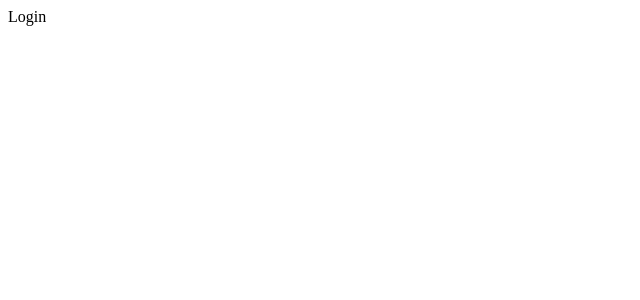
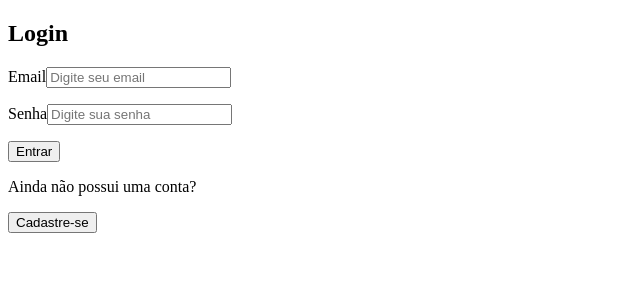
Before and after one commit to fernando-izar/finalproject-m3, a React (Create React App) app: page /login in a window 1280 px wide. Shown: the top 300 px of the page, without its empty margins (0-640 px from the left). Built offline with nearby package versions, Linux system fonts and the light colour scheme.

Commit message:
feat: login page

```diff
--- a/src/App.tsx
+++ b/src/App.tsx
@@ -1,4 +1,6 @@
 import React from "react";
+import UserContextProvider from "./contexts/UserContext";
+import MainRoutes from "./routes";
 
 import Routes from "./routes";
 
@@ -7,8 +9,10 @@ import { GlobalStyle } from "./styles/global";
 function App() {
   return (
     <>
-      <GlobalStyle />
-      <Routes />
+      <UserContextProvider>
+        <GlobalStyle />
+        <MainRoutes />
+      </UserContextProvider>
     </>
   );
 }
--- /dev/null
+++ b/src/Validations/index.tsx
@@ -0,0 +1,10 @@
+import * as yup from "yup";
+
+export const schemaLogin = yup.object().shape({
+  email: yup
+    .string()
+    .email()
+    .required("Campo obrigatório")
+    .email("Email inválido!"),
+  password: yup.string().required("Campo obrigatório"),
+});
--- a/src/contexts/UserContext.tsx
+++ b/src/contexts/UserContext.tsx
@@ -1,3 +1,57 @@
-import { createContext } from "react";
+import { useNavigate } from "react-router-dom";
+import { ReactNode, createContext } from "react";
+import axios from "axios";
+import { toast } from "react-toastify";
 
-export const UserContext = createContext({});
+export const UserContext = createContext<IContextProviderProps>(
+  {} as IContextProviderProps
+);
+
+export interface ILoginDataProps {
+  email: string;
+  password: string;
+}
+
+export interface IUserContextProviderProps {
+  children: ReactNode;
+}
+
+export interface IContextProviderProps {
+  loginData: (data: ILoginDataProps) => void;
+  toRegister: () => void;
+}
+
+export interface ILoginDataProps {
+  email: string;
+  password: string;
+}
+
+const UserContextProvider = ({ children }: IUserContextProviderProps) => {
+  const navigate = useNavigate();
+
+  const loginData = (data: ILoginDataProps) => {
+    axios
+      .post("https://api-m3-g2.herokuapp.com/login", data)
+      .then((response) => {
+        console.log(response.data);
+        window.localStorage.clear();
+        window.localStorage.setItem("@userToken", response.data.token);
+        window.localStorage.setItem("@userID", response.data.user.id);
+        toast.success("Login efetuado com sucesso!");
+        navigate("/home", { replace: true });
+      })
+      .catch((error) => toast.error("Email ou senha inválidos!"));
+  };
+
+  const toRegister = () => {
+    navigate("/register", { replace: true });
+  };
+
+  return (
+    <UserContext.Provider value={{ loginData, toRegister }}>
+      {children}
+    </UserContext.Provider>
+  );
+};
+
+export default UserContextProvider;
--- a/src/index.tsx
+++ b/src/index.tsx
@@ -1,6 +1,8 @@
 import React from "react";
 import ReactDOM from "react-dom/client";
 import { BrowserRouter } from "react-router-dom";
+import { ToastContainer } from "react-toastify";
+import UserContextProvider from "./contexts/UserContext";
 
 import App from "./App";
 
@@ -10,7 +12,20 @@ const root = ReactDOM.createRoot(
 root.render(
   <React.StrictMode>
     <BrowserRouter>
-      <App />
+      <UserContextProvider>
+        <ToastContainer
+          position="top-center"
+          autoClose={3000}
+          hideProgressBar={false}
+          newestOnTop={false}
+          closeOnClick
+          rtl={false}
+          pauseOnFocusLoss
+          pauseOnHover
+          style={{ width: "250px" }}
+        />
+        <App />
+      </UserContextProvider>
     </BrowserRouter>
   </React.StrictMode>
 );
--- a/src/pages/Login/index.tsx
+++ b/src/pages/Login/index.tsx
@@ -1,5 +1,49 @@
+import { useContext } from "react";
+import { ILoginDataProps, UserContext } from "../../contexts/UserContext";
 import { Container } from "./styles";
+import { useForm } from "react-hook-form";
+import { yupResolver } from "@hookform/resolvers/yup";
+import { schemaLogin } from "../../Validations";
 
 export const Login = () => {
-  return <Container>Login</Container>;
+  const { toRegister, loginData } = useContext(UserContext);
+  const {
+    register,
+    handleSubmit,
+    formState: { errors },
+  } = useForm<ILoginDataProps>({ resolver: yupResolver(schemaLogin) });
+
+  return (
+    <Container>
+      <form onSubmit={handleSubmit(loginData)}>
+        <h2>Login</h2>
+
+        <label htmlFor="email">Email</label>
+
+        <input
+          type="text"
+          id="email"
+          placeholder="Digite seu email"
+          {...register("email")}
+        />
+        <p>{errors.email?.message}</p>
+
+        <label htmlFor="password">Senha</label>
+        <input
+          type="password"
+          id="password"
+          placeholder="Digite sua senha"
+          {...register("password")}
+        />
+        <p>{errors.password?.message}</p>
+
+        <button type="submit">Entrar</button>
+        <p className="pMsgReg">Ainda não possui uma conta?</p>
+
+        <button onClick={() => toRegister()} type="submit">
+          Cadastre-se
+        </button>
+      </form>
+    </Container>
+  );
 };
```
Also changed, not shown: src/services/api.ts (added, +8 -0 lines).
